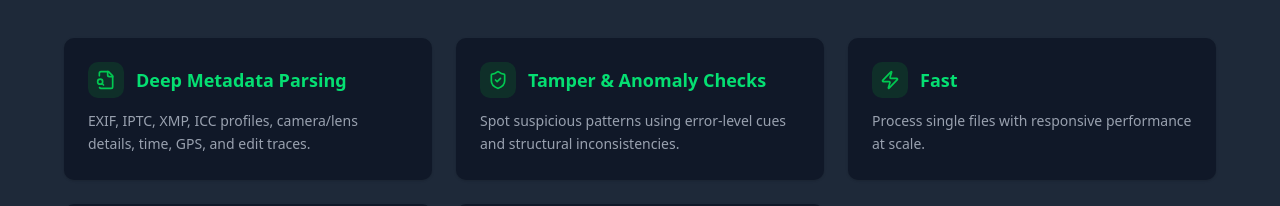
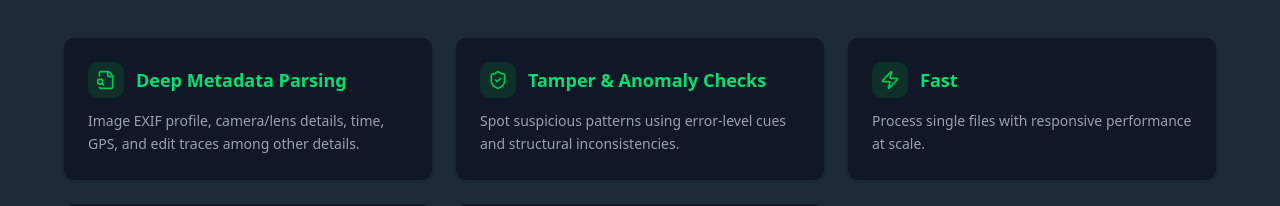
Before and after one commit to acunetix2/MetaPeek, a React (Vite) app: page / in a window 1280 px wide. Shown: the part 1035-1241 px from the top of the page. Built offline with nearby package versions, Linux system fonts and the light colour scheme; no server answers.

Commit message:
Feat:Landing page Navbar edit

```diff
--- a/src/pages/LandingPage.jsx
+++ b/src/pages/LandingPage.jsx
@@ -190,7 +190,7 @@ export default function LandingPage() {
           {[
             {
               title: "Deep Metadata Parsing",
-              desc: "EXIF, IPTC, XMP, ICC profiles, camera/lens details, time, GPS, and edit traces.",
+              desc: "Image EXIF profile, camera/lens details, time, GPS, and edit traces among other details.",
               Icon: FileSearch,
             },
             {
```
